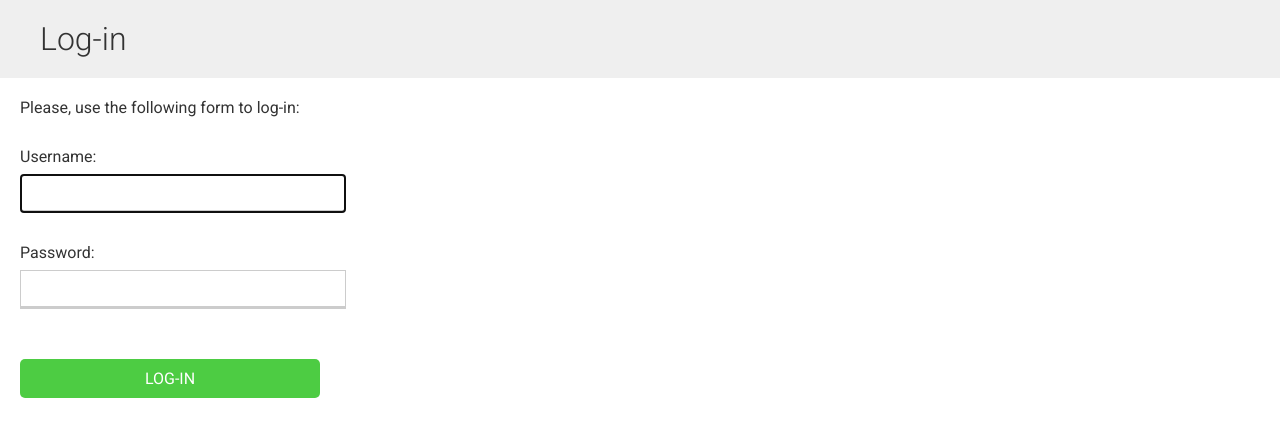
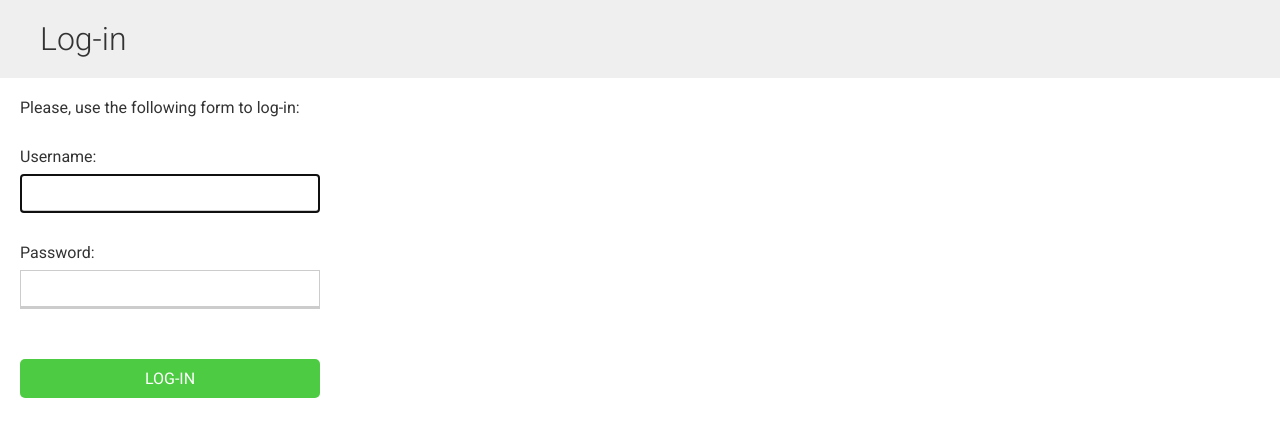
Before and after one commit to MaxAndreev27/django-education, a Django app: page /accounts/login/ in a window 1280 px wide. Shown: the part 54-491 px from the top of the page. Run offline with Django 5.2, Linux system fonts and the light colour scheme.

Commit message:
Style fix

```diff
--- a/static/css/base.css
+++ b/static/css/base.css
@@ -1,4 +1,22 @@
 @import url(//fonts.googleapis.com/css?family=Roboto:500,300,400);
+
+*,
+*::before,
+*::after {
+    box-sizing: border-box;
+}
+
+html,
+body {
+    margin: 0;
+    padding: 0;
+    width: 100%;
+    min-height: 100vh;
+    max-width: 100%;
+    overflow-x: hidden;
+    overflow-wrap: break-word;
+    word-wrap: break-word;
+}
 
 body {
     margin: 0;
```
